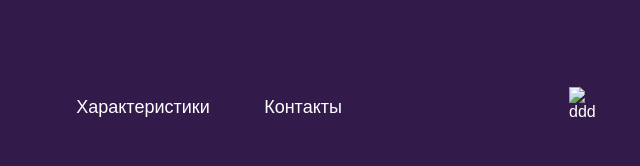
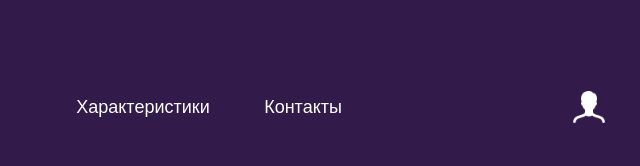
Before and after one commit to sv1pe-1/sherman, a plain HTML site: page index.html in a window 1280 px wide. Shown: the top 166 px of the page, 481-1121 px from the left. Drawn offline with Linux system fonts and the light colour scheme.

Commit message:
Update index.html

```diff
--- a/index.html
+++ b/index.html
@@ -15,7 +15,7 @@
                 <a href="#">Контакты</a>
             </nav>
             <div class="user-icon-placeholder">
-                <img src="img/image 4.png" alt="ddd">
+                <img src="image 4.png" alt="ddd">
             </div>
         </header>
 
```
